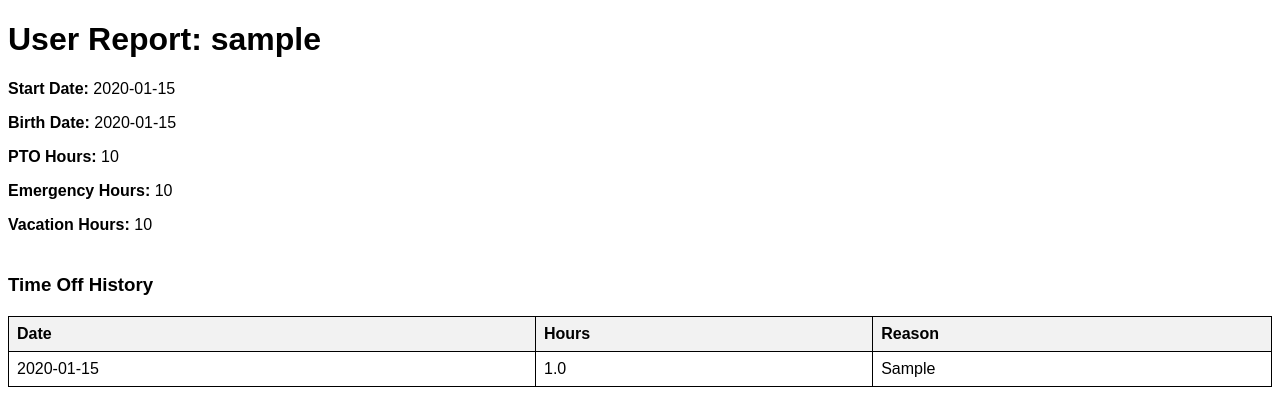
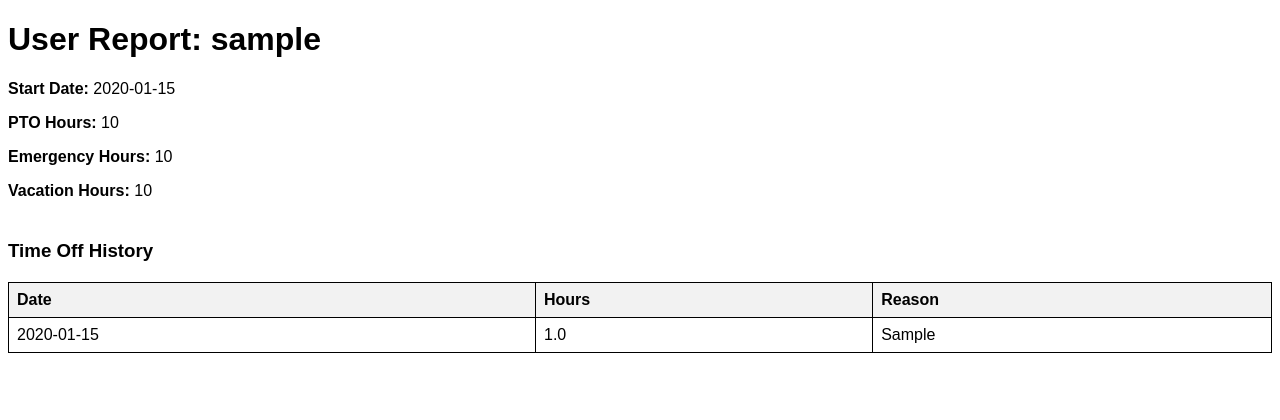
Before and after one commit to ChristopherStrom/PTO-Tracker, a Flask app: template templates/export_user.html in a window 1280 px wide. Shown: the top 420 px of the page. Run offline with Flask 3, Linux system fonts and the light colour scheme; tables that the repository leaves empty hold one stand-in row (values such as "Sample post"); the template is opened without the code that fills it: values that come from a table or form of the project are taken from there, most other values are stand-ins (such as "Sample title", 1, 10 or a date in 2020); some libraries are stand-ins or nearby versions.

Commit message:
Update export_user.html

```diff
--- a/templates/export_user.html
+++ b/templates/export_user.html
@@ -14,7 +14,6 @@
 <body>
     <h1>User Report: {{ user.username }}</h1>
     <p><strong>Start Date:</strong> {{ user.start_date }}</p>
-    <p><strong>Birth Date:</strong> {{ user.birth_date }}</p>
     <p><strong>PTO Hours:</strong> {{ pto_total }}</p>
     <p><strong>Emergency Hours:</strong> {{ emergency_total }}</p>
     <p><strong>Vacation Hours:</strong> {{ vacation_total }}</p>
```
